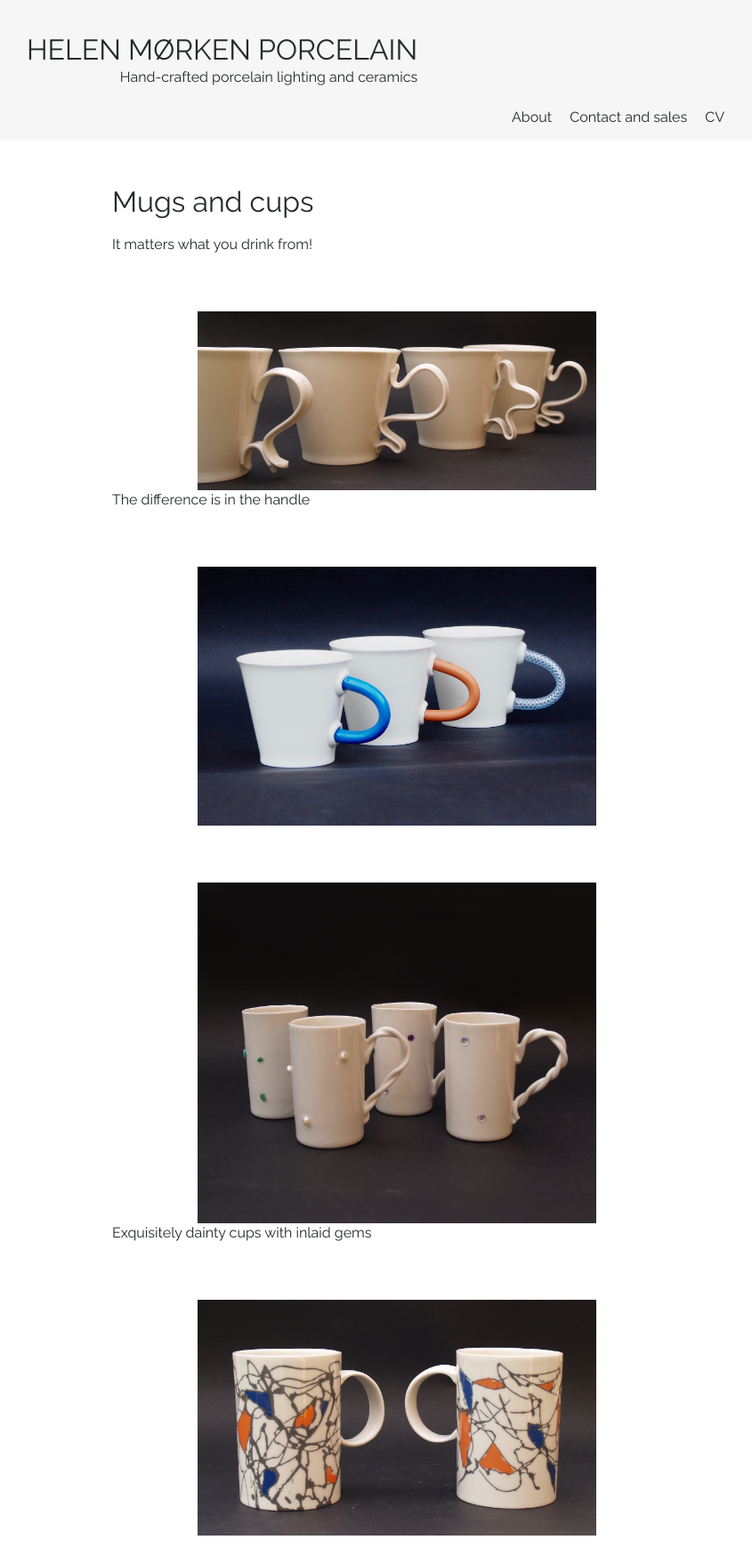
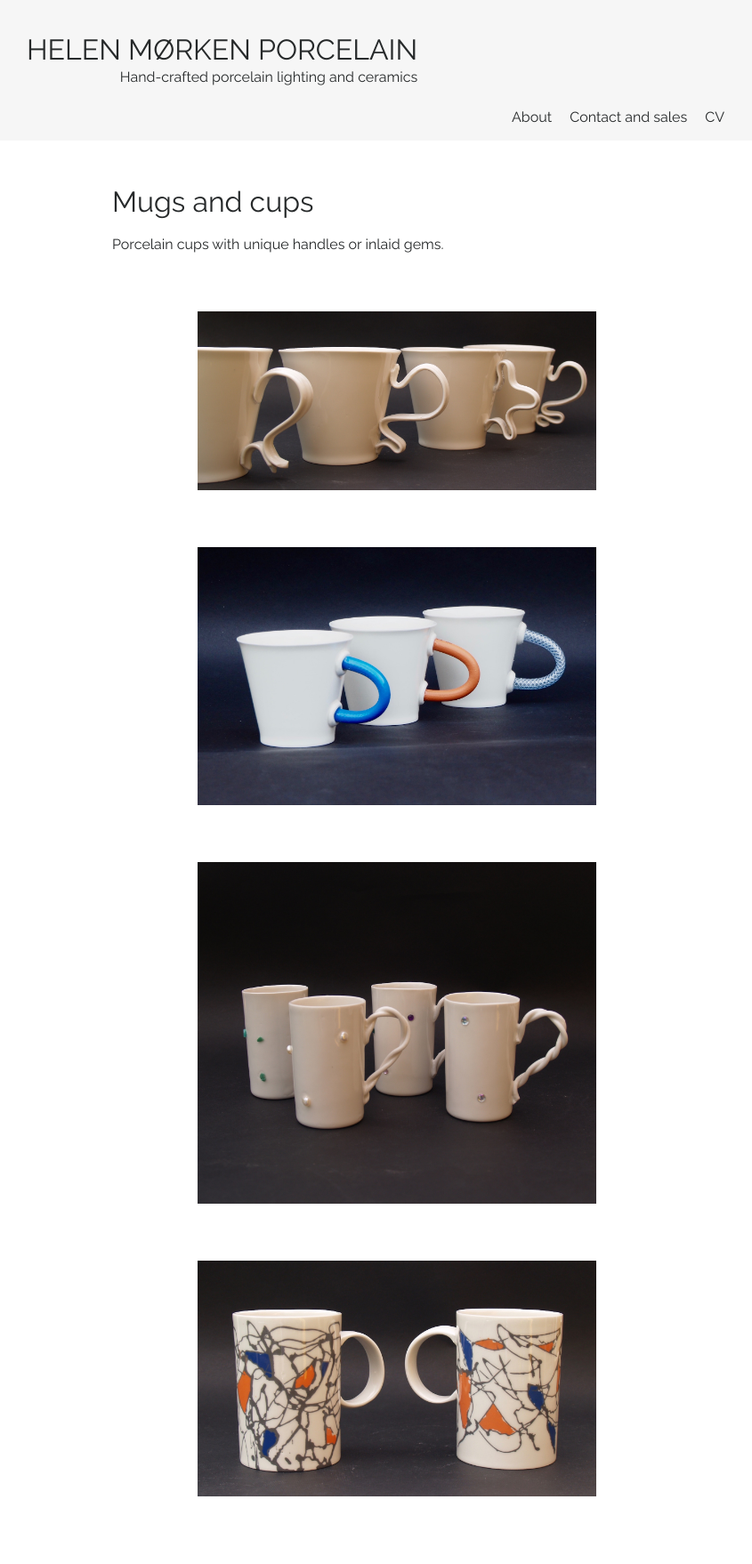
Before and after one commit to rebekkjm/helenmorkenno, a Jekyll site: the page built from _products/mugs.md, in a window 1280 px wide. Shown: the whole page at 89% size, without its empty margins (194-1039 px from the left). Built offline with Jekyll 4.4.1, drawn with Linux system fonts in a browser that asks for light colours; after the commit the page ends 1714 px from its top, so only the background shows below that.

Commit message:
Update mugs.md

```diff
--- a/_products/mugs.md
+++ b/_products/mugs.md
@@ -5,14 +5,12 @@ order: 9
 image: "Mugs1.jpg"
 ---
 
-It matters what you drink from!
+Porcelain cups with unique handles or inlaid gems.
 
 ![Porcelain mugs with squiggly handles]({{ site.github.url }}/img/Mugs1.jpg)
-The difference is in the handle
 
 ![Porcelain mugs with rubber handles in various colours]({{ site.github.url }}/img/Mugs4.jpg)
 
 ![Small bejeweled porcelain mugs with twirled handles]({{ site.github.url }}/img/Mugs2.jpg)
-Exquisitely dainty cups with inlaid gems
 
 ![Large porcelain mugs with abstract pattern in black, orange and blue]({{ site.github.url }}/img/Mugs3.jpg)
```
